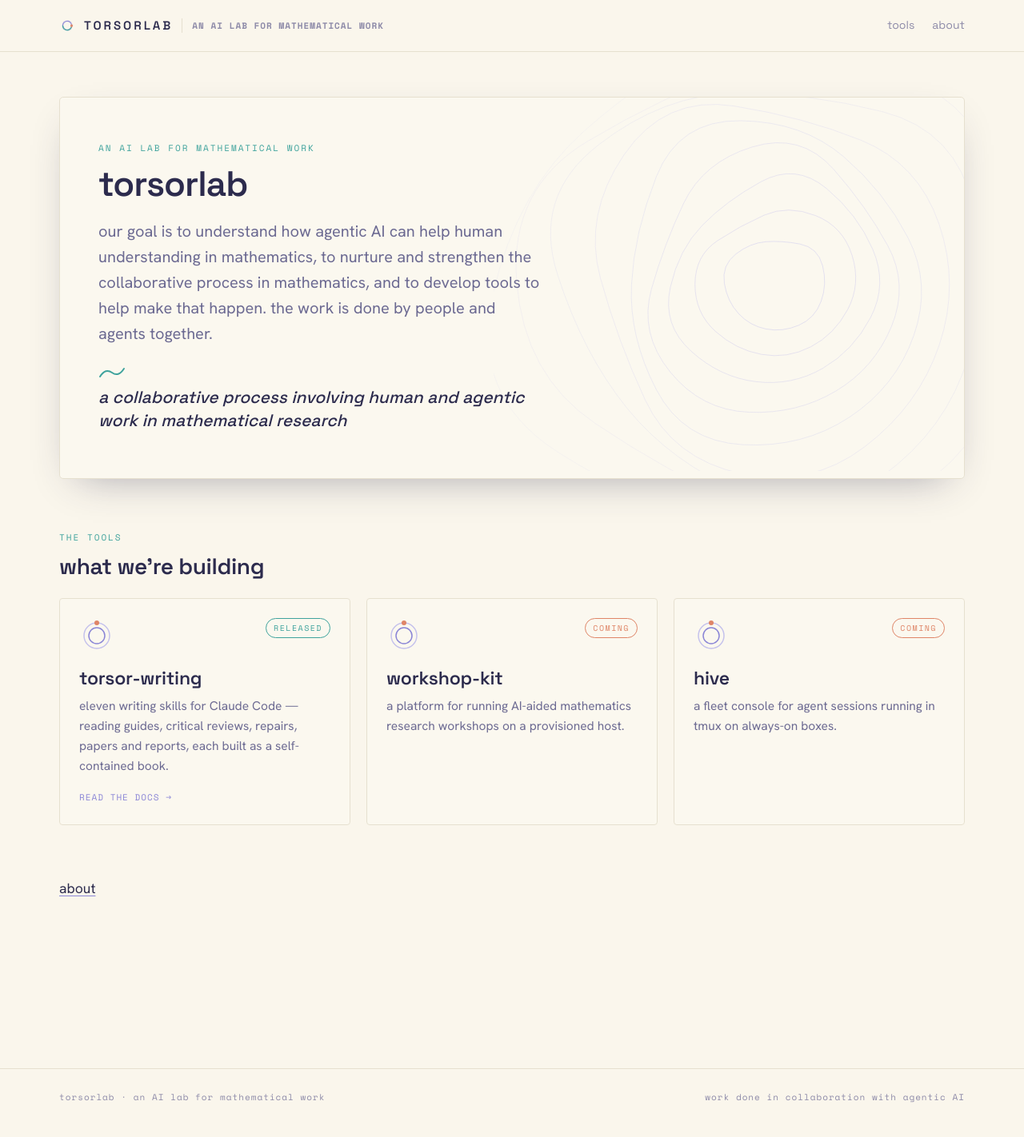
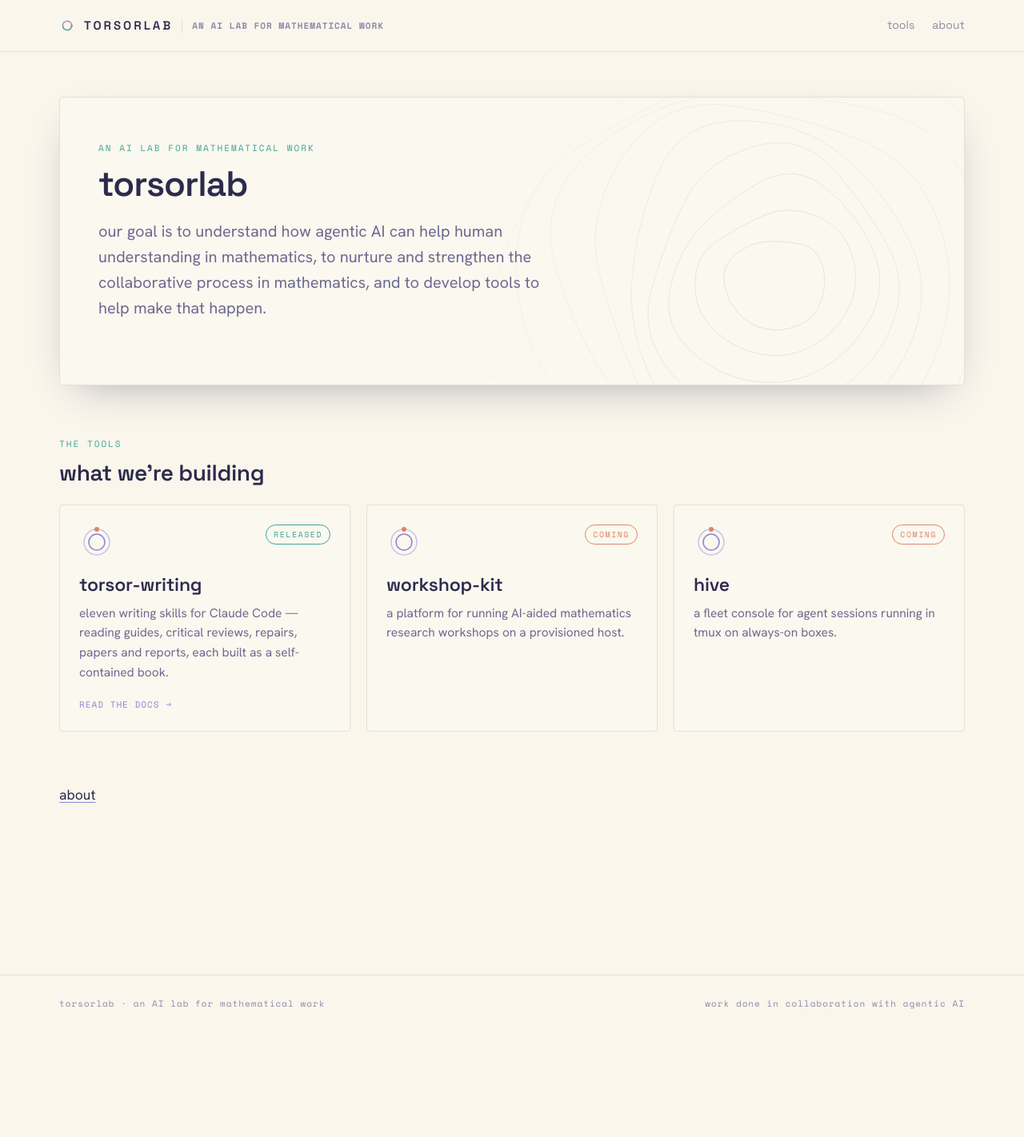
Before and after one commit to torsor/torsorlab, a Jekyll site: the page built from index.md, in a window 1280 px wide. Shown: the whole page at 80% size. Built offline with Jekyll 4.4.1, drawn with Linux system fonts in a browser that asks for light colours; after the commit the page ends 1305 px from its top, so only the background shows below that.

Commit message:
update index and about

```diff
--- a/index.md
+++ b/index.md
@@ -5,11 +5,8 @@
 lede: >-
   our goal is to understand how agentic AI can help human understanding in
   mathematics, to nurture and strengthen the collaborative process in
-  mathematics, and to develop tools to help make that happen. the work is done
-  by people and agents together.
-pull: >-
-  a collaborative process involving human and agentic work in mathematical
-  research
+  mathematics, and to develop tools to help make that happen.
 ---
 
+
 [about](/about/)
```
Also changed, not shown: about.md (+0 -3 lines), 2 other files.
